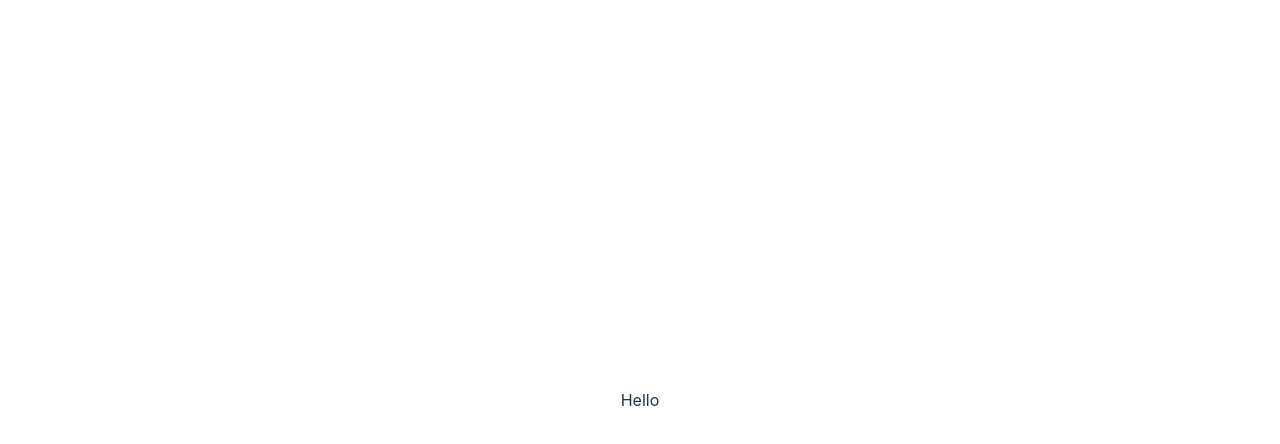
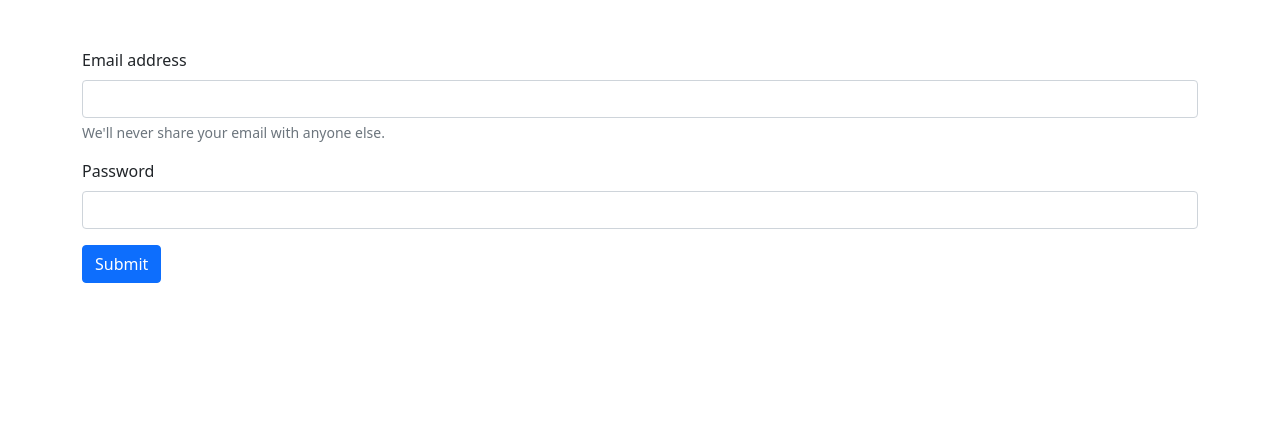
Before and after one commit to balin-sv/manual-counter, a Vue app: page /login in a window 1280 px wide. Shown: the top 444 px of the page. Built offline with nearby package versions, Linux system fonts and the light colour scheme.

Commit message:
add routing and login

```diff
--- a/index.html
+++ b/index.html
@@ -1,13 +1,21 @@
 <!DOCTYPE html>
 <html lang="en">
+
 <head>
   <meta charset="UTF-8" />
   <link rel="icon" type="image/svg+xml" href="/vite.svg" />
+  <link href="https://cdn.jsdelivr.net/npm/bootstrap@5.0.2/dist/css/bootstrap.min.css" rel="stylesheet"
+    integrity="sha384-EVSTQN3/azprG1Anm3QDgpJLIm9Nao0Yz1ztcQTwFspd3yD65VohhpuuCOmLASjC" crossorigin="anonymous">
   <meta name="viewport" content="width=device-width, initial-scale=1.0" />
   <title>Vite + Vue</title>
 </head>
+
 <body>
   <div id="app"></div>
+  <script src="https://cdn.jsdelivr.net/npm/bootstrap@5.0.2/dist/js/bootstrap.bundle.min.js"
+    integrity="sha384-MrcW6ZMFYlzcLA8Nl+NtUVF0sA7MsXsP1UyJoMp4YLEuNSfAP+JcXn/tWtIaxVXM"
+    crossorigin="anonymous"></script>
   <script type="module" src="/src/main.js"></script>
 </body>
+
 </html>
--- a/src/App.vue
+++ b/src/App.vue
@@ -1,9 +1,22 @@
-<script setup>
-import axios from "axios";
-</script>
-
 <template>
-  <div>Hello</div>
+  <Suspense timeout="0" v-if="!error">
+    <template #default>
+      <MainLayout> <router-view /></MainLayout>
+    </template>
+    <template #fallback> <p>loading</p> </template>
+  </Suspense>
+  <div v-else><p>error</p></div>
 </template>
 
-<style scoped></style>
+<script setup>
+import { RouterView } from "vue-router";
+import { ref, onErrorCaptured } from "vue";
+import MainLayout from "@/components/layouts/MainLayout.vue";
+
+const error = ref(null);
+
+onErrorCaptured((err) => {
+  error.value = err;
+  console.log(error.value);
+});
+</script>
--- /dev/null
+++ b/src/components/ConnectionState.vue
@@ -0,0 +1,17 @@
+<template>
+  <p>State: {{ connected }}</p>
+</template>
+
+<script>
+import { state } from "@/socket";
+
+export default {
+  name: "ConnectionState",
+
+  computed: {
+    connected() {
+      return state.connected;
+    },
+  },
+};
+</script>
--- /dev/null
+++ b/src/components/layouts/MainLayout.vue
@@ -0,0 +1,5 @@
+<template>
+  <div class="m-5">
+    <slot></slot>
+  </div>
+</template>
--- a/src/main.js
+++ b/src/main.js
@@ -1,5 +1,18 @@
-import { createApp } from 'vue'
-import './style.css'
-import App from './App.vue'
+import { createApp, markRaw } from "vue";
+import piniaPluginPersistedstate from "pinia-plugin-persistedstate";
+import { createPinia } from "pinia";
 
-createApp(App).mount('#app')
+import App from "./App.vue";
+import router from "./router";
+
+const pinia = createPinia();
+const app = createApp(App);
+
+pinia.use(({ store }) => {
+  store.router = markRaw(router);
+});
+
+pinia.use(piniaPluginPersistedstate);
+app.use(pinia);
+app.use(router);
+app.mount("#app");
--- /dev/null
+++ b/src/pages/Home.vue
@@ -0,0 +1,46 @@
+<template>
+  <div>
+    <h1>Home</h1>
+    <button @click="test">+</button>
+  </div>
+  <ConnectionState />
+</template>
+<script setup>
+import ConnectionState from "@/components/ConnectionState.vue";
+import axios from "axios";
+import { useAuthStore } from "@/stores/auth-store";
+const authStore = useAuthStore();
+
+const test = () => {
+  console.log("+1");
+  console.log(authStore.getUserToken());
+
+  https: axios
+    .post(
+      `https://ikcount.com/iklab/ikcount/api/livecommand?atoken=${authStore.getUserToken()}`,
+      {
+        type: "manual-add",
+        quantity: 1,
+        client: "DEMO001",
+        location: "DEMO001A1L1",
+        macaddress: "DEMO001A1L1Z1MC2",
+        username: "Y2xpY2tlcjIuZGVtbw==",
+        email: "Y2xpY2tlcjIuZGVtby5pa2NvdW50QGlrbGFiLmNs",
+      },
+      {
+        headers: {
+          "Content-Type": "application/json",
+        },
+      }
+    )
+    .then((result) => {
+      if (result) {
+        console.log(result.data);
+      } else {
+      }
+    })
+    .catch((error) => {
+      console.log(error);
+    });
+};
+</script>
--- /dev/null
+++ b/src/pages/Login.vue
@@ -0,0 +1,43 @@
+<template>
+  <form class="container" @submit.prevent="login">
+    <div class="mb-3">
+      <label for="exampleInputEmail1" class="form-label">Email address</label>
+      <input
+        v-model="email"
+        type="email"
+        class="form-control"
+        id="exampleInputEmail1"
+        aria-describedby="emailHelp"
+      />
+      <div id="emailHelp" class="form-text">
+        We'll never share your email with anyone else.
+      </div>
+    </div>
+    <div class="mb-3">
+      <label for="exampleInputPassword1" class="form-label">Password</label>
+      <input
+        v-model="password"
+        type="password"
+        class="form-control"
+        id="exampleInputPassword1"
+      />
+    </div>
+    <button type="submit" class="btn btn-primary">Submit</button>
+  </form>
+</template>
+<script setup>
+import { ref, onMounted } from "vue";
+import { useAuthStore } from "@/stores/auth-store.js";
+import { useRouter } from "vue-router";
+
+const authStore = useAuthStore();
+const router = useRouter();
+const password = ref("");
+const email = ref("");
+
+const login = async () => {
+  console.log(email.value, password.value);
+  const res = await authStore.logIn(email.value, password.value);
+  res ? router.push("/") : console.log("fail");
+};
+</script>
--- /dev/null
+++ b/src/router/index.js
@@ -0,0 +1,33 @@
+import { createRouter, createWebHistory } from "vue-router";
+
+const router = createRouter({
+  history: createWebHistory(import.meta.env.BASE_URL),
+
+  routes: [
+    {
+      path: "/",
+      name: "home",
+      component: () => import("../pages/Home.vue"),
+    },
+    {
+      path: "/login",
+      name: "login",
+      component: () => import("../pages/Login.vue"),
+    },
+  ],
+});
+
+router.beforeEach(async (to, from) => {
+  console.log("in router");
+
+  // if (!isAdmin && to.name == "admin") {
+  //   notif.error("entra con sus credenciales");
+  //   return { name: "login" };
+  // }
+
+  // if (!isUser.value && to.name == "profile") {
+  //   notif.error("entra con sus credenciales");
+  //   return { name: "login" };
+  // }
+});
+export default router;
--- /dev/null
+++ b/src/socket.js
@@ -0,0 +1,34 @@
+import { reactive } from "vue";
+import { io } from "socket.io-client";
+import { useAuthStore } from "./stores/auth-store";
+const authStore = useAuthStore();
+
+export const state = reactive({
+  connected: false,
+  fooEvents: [],
+  barEvents: [],
+});
+
+// "undefined" means the URL will be computed from the `window.location` object
+const URL =
+  process.env.NODE_ENV === "production"
+    ? undefined
+    : `https://ikcount.com/live?atoken=${authStore.getUserToken()}`;
+
+export const socket = io(URL);
+
+socket.on("connect", () => {
+  state.connected = true;
+});
+
+socket.on("disconnect", () => {
+  state.connected = false;
+});
+
+socket.on("foo", (...args) => {
+  state.fooEvents.push(args);
+});
+
+socket.on("bar", (...args) => {
+  state.barEvents.push(args);
+});
--- /dev/null
+++ b/src/stores/auth-store.js
@@ -0,0 +1,47 @@
+import { defineStore } from "pinia";
+import axios from "axios";
+
+export const useAuthStore = defineStore("auth", {
+  state: () => ({
+    accessToken: "",
+  }),
+
+  actions: {
+    getUserToken() {
+      return this.accessToken;
+    },
+    getUser() {
+      return this.user;
+    },
+    logIn(payload) {
+      return new Promise((resolve, reject) => {
+        axios
+          .post("https://ikcount.com/iklab/api/login", {
+            auth: "Y2xpY2tlcjIuZGVtbzpURVNULjIwMjIjOklLTEFCMDA1",
+            privilegesDetail: true,
+          })
+          .then((result) => {
+            if (result) {
+              this.accessToken = result.data.access_token;
+              console.log(this.accessToken);
+              resolve(true);
+            } else {
+              resolve(false);
+            }
+          })
+          .catch((error) => {
+            resolve(false);
+            reject(error);
+          });
+      });
+    },
+    logOut() {
+      return new Promise((resolve, reject) => {
+        this.user = {};
+        this.userToken = "";
+        resolve(true);
+      });
+    },
+  },
+  persist: true,
+});
```
Also changed, not shown: src/pages/Error.vue (added, +9 -0 lines), src/pages/Loading.vue (added, +12 -0 lines). Lines whose indentation alone changed are shown as unchanged.
